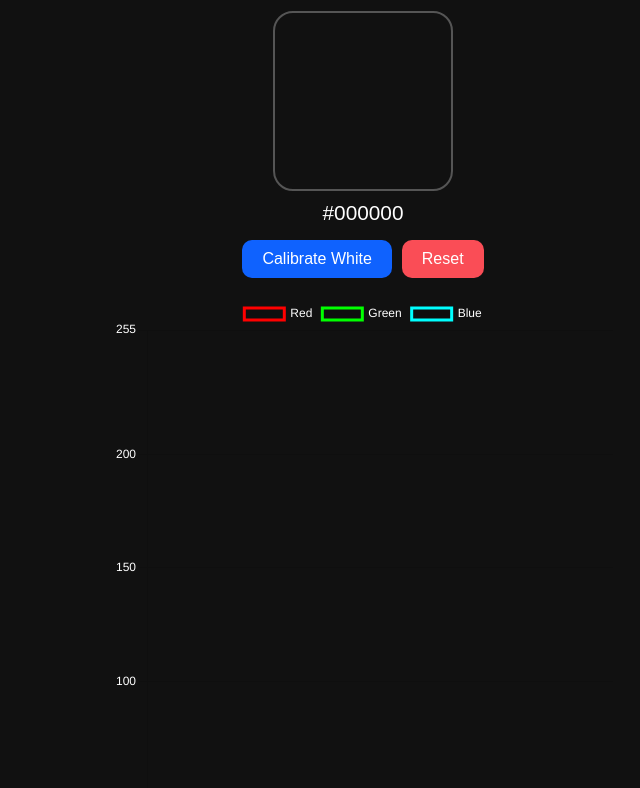
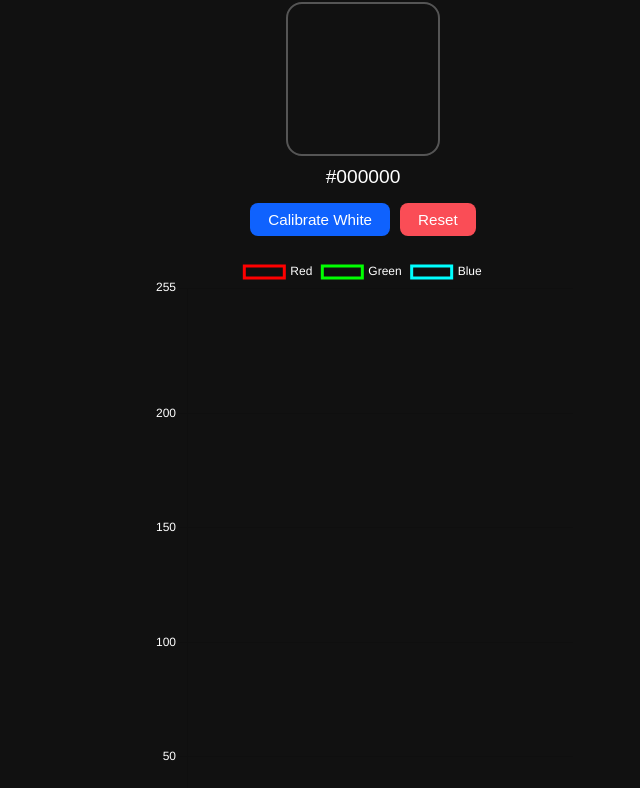
Before and after one commit to yokkhram/color-hplc, a website: page public/index.html in a window 1280 px wide. Shown: the part 76-864 px from the top of the page, without its empty margins (277-917 px from the left). Drawn offline with nearby package versions, Linux system fonts and the light colour scheme; no server answers.

Commit message:
Update index.html

```diff
--- a/public/index.html
+++ b/public/index.html
@@ -5,9 +5,6 @@
   <title>Color Sensor Monitor</title>
   <script src="https://cdn.jsdelivr.net/npm/chart.js"></script>
   <style>
-    * {
-      box-sizing: border-box;
-    }
     body {
       background-color: #111;
       color: #fff;
@@ -18,54 +15,58 @@
       justify-content: flex-start;
       min-height: 100vh;
       margin: 0;
-      padding: 20px;
+      padding: 15px;
       text-align: center;
     }
     h1 {
-      margin: 10px 0;
+      margin: 8px 0;
     }
     #colorBox {
-      width: 180px;
-      height: 180px;
-      border-radius: 20px;
+      width: 150px;
+      height: 150px;
+      border-radius: 16px;
       border: 2px solid #555;
       margin: 10px 0;
       transition: background-color 0.3s;
     }
     #hexValue {
-      font-size: 1.3em;
+      font-size: 1.2em;
       margin-bottom: 15px;
     }
     #buttons {
       display: flex;
       gap: 10px;
-      margin-bottom: 20px;
+      margin-bottom: 10px;
     }
     button {
       background-color: #0f62fe;
       color: white;
       border: none;
-      padding: 10px 20px;
-      border-radius: 10px;
+      padding: 8px 18px;
+      border-radius: 8px;
       cursor: pointer;
-      font-size: 1em;
+      font-size: 0.95em;
       transition: 0.2s;
     }
     button:hover {
       background-color: #0043ce;
     }
+    #resetBtn {
+      background-color: #fa4d56;
+    }
     #colorChart {
-      width: 95%;
-      max-width: 500px;
-      height: 250px;
+      width: 90%;
+      max-width: 420px;
+      height: 180px; /* 🔹 ทำให้เล็กลง */
+      margin-top: 10px;
     }
     @media (max-width: 600px) {
       #colorBox {
-        width: 150px;
-        height: 150px;
+        width: 130px;
+        height: 130px;
       }
       #colorChart {
-        height: 200px;
+        height: 150px;
       }
     }
   </style>
@@ -74,14 +75,17 @@
   <h1>Color Sensor Monitor</h1>
   <div id="colorBox"></div>
   <div id="hexValue">#000000</div>
+
   <div id="buttons">
     <button id="calibrateBtn">Calibrate White</button>
-    <button id="resetBtn" style="background-color:#fa4d56;">Reset</button>
+    <button id="resetBtn">Reset</button>
   </div>
+
   <canvas id="colorChart"></canvas>
 
   <script>
     let chart;
+    let dataAvailable = false; // 🔸 ตรวจว่ามีข้อมูลหรือยัง
 
     function initChart() {
       const ctx = document.getElementById('colorChart').getContext('2d');
@@ -97,8 +101,11 @@
         },
         options: {
           responsive: true,
-          scales: { y: { min: 0, max: 255, ticks: { color: '#fff' } },
-                    x: { ticks: { color: '#fff' } } },
+          animation: false,
+          scales: {
+            y: { min: 0, max: 255, ticks: { color: '#fff' } },
+            x: { ticks: { color: '#fff' } }
+          },
           plugins: { legend: { labels: { color: '#fff' } } }
         }
       });
@@ -109,6 +116,9 @@
         const res = await fetch('/data');
         if (!res.ok) return;
         const color = await res.json();
+        if (!color || color.r === undefined) return;
+
+        dataAvailable = true; // 🔹 เริ่มมีข้อมูลจริง
 
         document.getElementById('colorBox').style.backgroundColor = color.hex;
         document.getElementById('hexValue').textContent = color.hex;
@@ -126,13 +136,14 @@
 
         chart.update();
       } catch (err) {
-        console.log("Waiting for data...");
+        // ❌ ถ้าไม่มีข้อมูลจากเซ็นเซอร์ -> ไม่ขยับกราฟ
+        if (dataAvailable) console.log("Lost connection to ESP...");
       }
     }
 
     document.getElementById('calibrateBtn').addEventListener('click', async () => {
       await fetch('/calibrate', { method: 'POST' });
-      alert("Calibrated — ESP จะเริ่มส่งข้อมูลแล้ว!");
+      alert("เริ่มทำงาน — ESP จะเริ่มส่งข้อมูลแล้ว!");
     });
 
     document.getElementById('resetBtn').addEventListener('click', () => {
@@ -141,6 +152,7 @@
       chart.update();
       document.getElementById('colorBox').style.backgroundColor = '#000';
       document.getElementById('hexValue').textContent = '#000000';
+      dataAvailable = false;
     });
 
     initChart();
```
